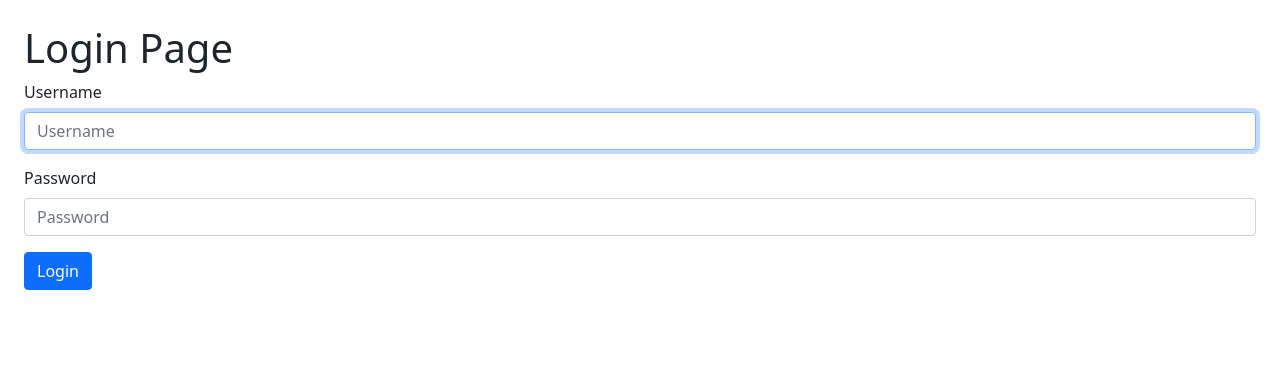
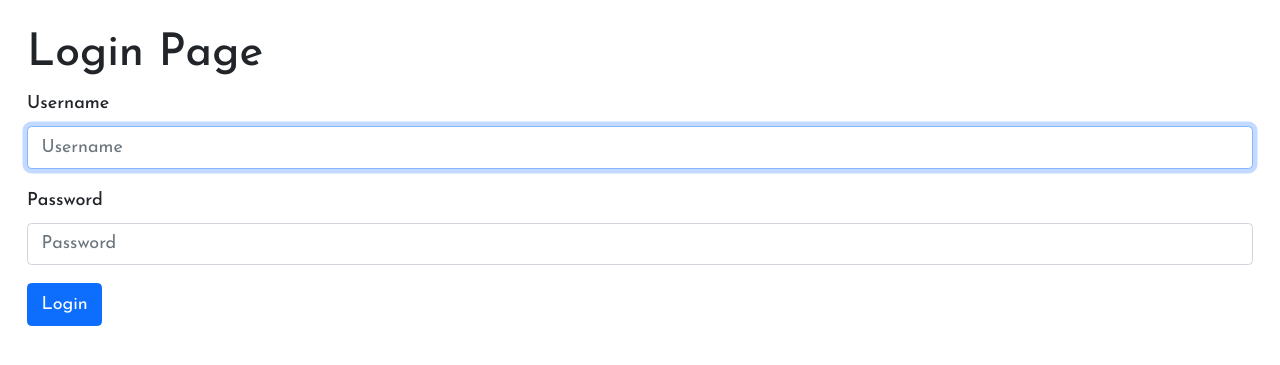
Before and after one commit to snphan/ReHM, a Django app: page / in a window 1280 px wide. Shown: the top 365 px of the page. Run offline with Django 4.2, Linux system fonts and the light colour scheme; parts of the project's set-up code (start-up, migrations or seed data) failed here and were passed over; some libraries are stand-ins or nearby versions.

Commit message:
make joseFin Sans the global app document font

```diff
--- a/ReHM_dashboard/dashboard/templates/dashboard/index.html
+++ b/ReHM_dashboard/dashboard/templates/dashboard/index.html
@@ -1,5 +1,6 @@
 {% extends "_base.html" %}
 {% load static %}
+{% load bootstrap5 %}
 
 {% block title %}
 Welcome
--- /dev/null
+++ b/ReHM_dashboard/static/css/_base.css
@@ -0,0 +1,8 @@
+:root {
+    font-size: 18px;
+}
+
+body {
+    font-family: 'Josefin Sans', sans-serif;
+    font-weight: 500;
+}
--- a/ReHM_dashboard/templates/_base.html
+++ b/ReHM_dashboard/templates/_base.html
@@ -1,3 +1,4 @@
+{% load static %}
 <!DOCTYPE html>
 <html lang="en">
 <head>
@@ -5,9 +6,16 @@
     <meta http-equiv="X-UA-Compatible" content="IE=edge">
     <meta name="viewport" content="width=device-width, initial-scale=1.0">
 
+    {% comment %} JOSEFIN FONT {% endcomment %}
+    <style>@import url('https://fonts.googleapis.com/css2?family=Josefin+Sans:ital,wght@0,100;0,200;0,300;0,400;0,500;0,600;0,700;1,100;1,200;1,300;1,400;1,500;1,600;1,700&display=swap');</style>
+
+
     {% comment %} BOOTSTRAP {% endcomment %}
     <link href="https://cdn.jsdelivr.net/npm/bootstrap@5.0.2/dist/css/bootstrap.min.css" rel="stylesheet" integrity="sha384-EVSTQN3/azprG1Anm3QDgpJLIm9Nao0Yz1ztcQTwFspd3yD65VohhpuuCOmLASjC" crossorigin="anonymous">
     <script src="https://cdn.jsdelivr.net/npm/bootstrap@5.0.2/dist/js/bootstrap.bundle.min.js" integrity="sha384-MrcW6ZMFYlzcLA8Nl+NtUVF0sA7MsXsP1UyJoMp4YLEuNSfAP+JcXn/tWtIaxVXM" crossorigin="anonymous"></script>
+
+    {% comment %} BASE STYLES {% endcomment %}
+    <link rel="stylesheet" href="{% static 'css/_base.css' %}">
 
     <title>
         {% block title %}
```
Also changed, not shown: 1 other file.
